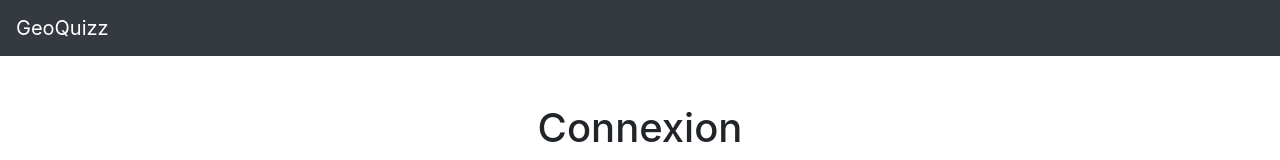
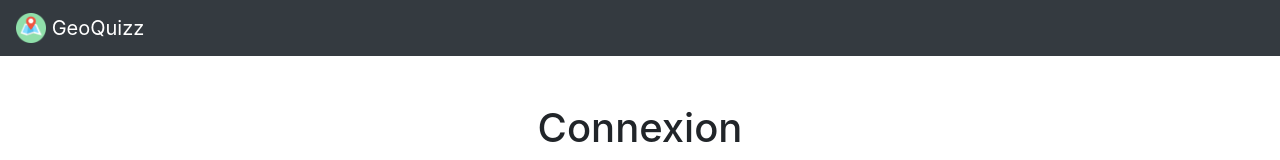
Before and after one commit to gand-axel/WebApp_Atelier, a Vue app in the folder GeoQuizz/: page / in a window 1280 px wide. Shown: the top 160 px of the page. Built offline with nearby package versions, Linux system fonts and the light colour scheme; what vue-timers would draw is missing.

Commit message:
ajout logo navbar

```diff
--- a/GeoQuizz/src/components/Connexion.vue
+++ b/GeoQuizz/src/components/Connexion.vue
@@ -1,7 +1,11 @@
 <template>
     <div>
         <b-navbar toggleable="lg" type="dark" variant="dark">
-            <b-navbar-brand><router-link class="text-white text-decoration-none" :to="{ name: 'Connexion' }">GeoQuizz</router-link></b-navbar-brand>
+            <b-navbar-brand>
+                <router-link class="text-white text-decoration-none" :to="{ name: 'Connexion' }">
+                    <img src="../assets/logo.png" class="d-inline-block align-top" alt="logo" style="height: 1.5em"> GeoQuizz
+                </router-link>
+            </b-navbar-brand>
         </b-navbar>
 
         <b-container>
--- a/GeoQuizz/src/components/NavBar.vue
+++ b/GeoQuizz/src/components/NavBar.vue
@@ -1,7 +1,11 @@
 <template>
     <div>
         <b-navbar toggleable="lg" type="dark" variant="dark">
-            <b-navbar-brand><router-link class="text-white text-decoration-none" :to="{ name: 'Accueil', params: { props: { dataUser: this.$route.params.props.dataUser } } }">GeoQuizz</router-link></b-navbar-brand>
+            <b-navbar-brand>
+                <router-link class="text-white text-decoration-none" :to="{ name: 'Accueil', params: { props: { dataUser: this.$route.params.props.dataUser } } }">
+                    <img src="../assets/logo.png" class="d-inline-block align-top" alt="logo" style="height: 1.5em"> GeoQuizz
+                </router-link>
+            </b-navbar-brand>
             <b-navbar-toggle target="nav-collapse"></b-navbar-toggle>
             <b-collapse id="nav-collapse" is-nav>
                 <b-navbar-nav>
```
Also changed, not shown: GeoQuizz/src/assets/logo.png.
